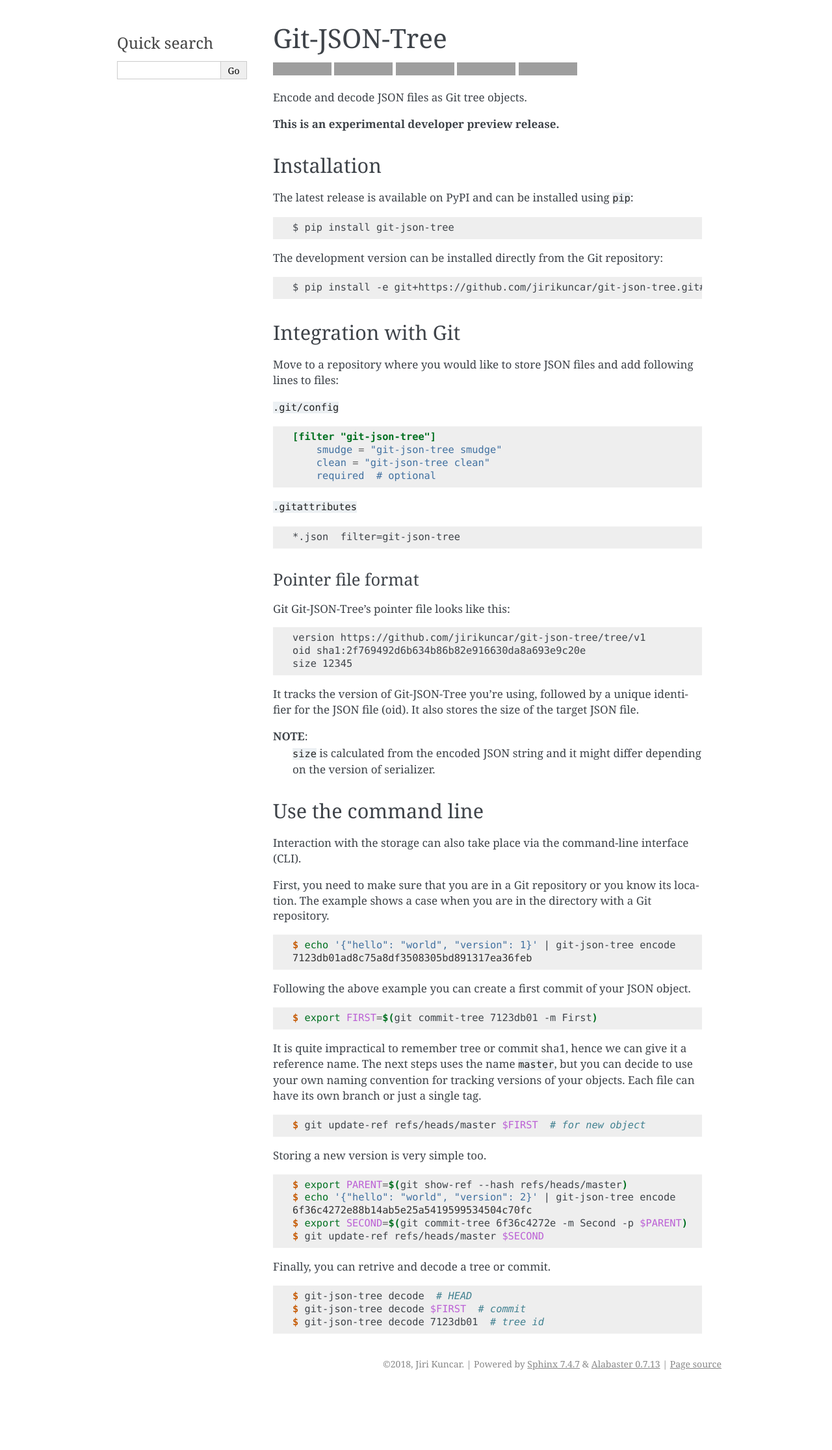
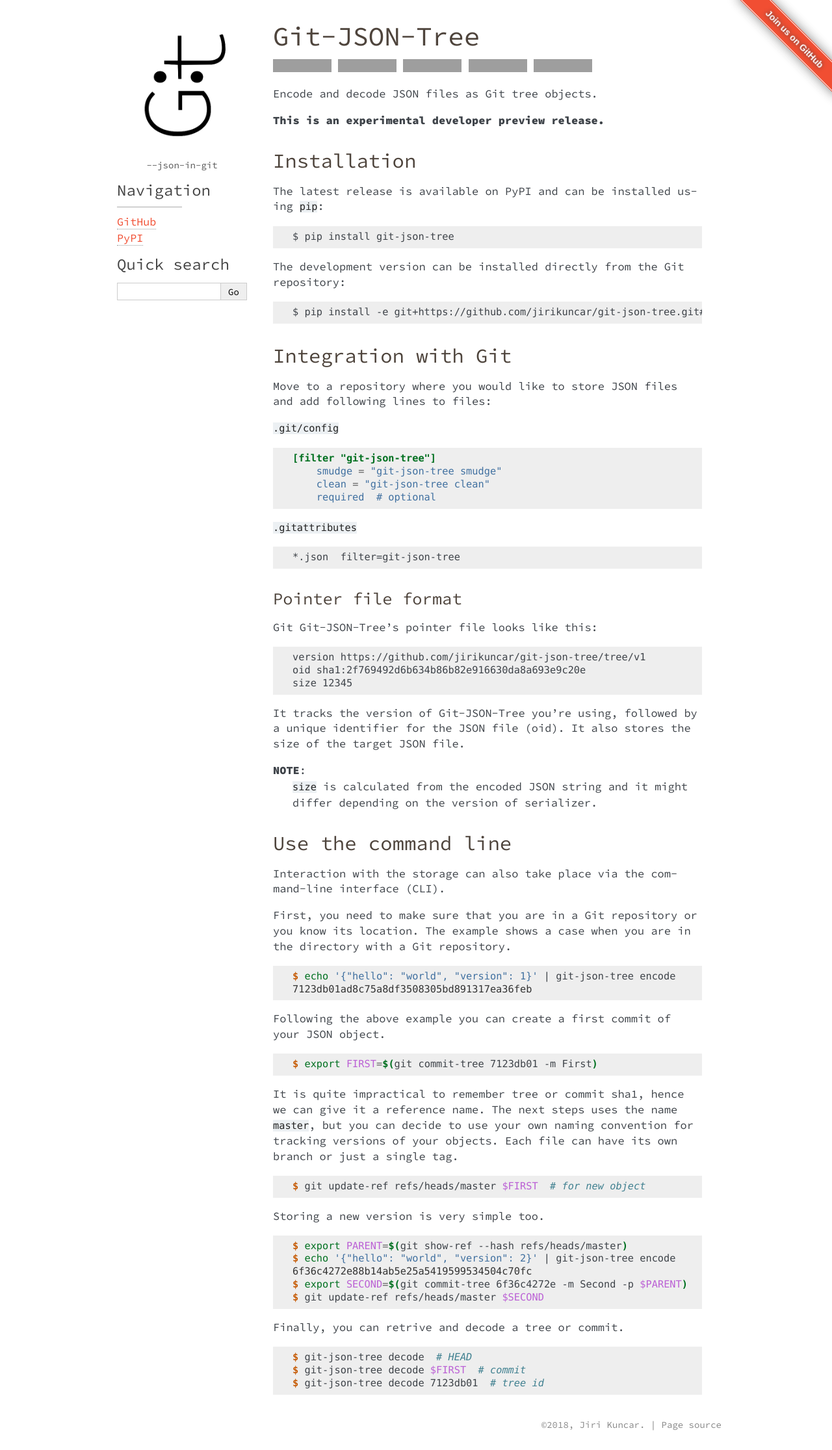
Before and after one commit to jirikuncar/git-json-tree, a Sphinx documentation site: the page built from docs/index.rst, in a window 1280 px wide. Shown: the whole page at 65% size. Built offline with Sphinx 7.4.7, drawn with Linux system fonts in a browser that asks for light colours; before the commit the page ends 2138 px from its top, so only the background shows below that; grey boxes are pictures that could not be loaded.

Commit message:
docs: new style

```diff
--- /dev/null
+++ b/docs/_static/custom.css
@@ -0,0 +1,69 @@
+body {
+    font-weight: 400;
+    color: #4e443c;
+}
+
+body h1,
+body h2,
+body h3,
+body h4,
+body h5 {
+    font-weight: 800;
+    color: #4e443c;
+}
+
+::selection {
+    background: #000;
+    color: #f14e32;
+}
+
+a, div.sphinxsidebar a {
+    color: #f14e32;
+    text-decoration: none;
+    transition-duration: 0.3s;
+    transition-property: color;
+}
+
+a:hover,
+div.sphinxsidebar a:hover,
+div.sphinxsidebar a.current {
+    color: #4e443c;
+}
+
+.blurb {
+    text-align: center;
+}
+
+.git-ribbon {
+    background: #f14e32;
+    overflow: hidden;
+    /* top left corner */
+    position: absolute;
+    right: -3em;
+    top: 2.5em;
+    /* 45 deg ccw rotation */
+    -moz-transform: rotate(45deg);
+    -webkit-transform: rotate(45deg);
+    /* shadow */
+    -moz-box-shadow: 0 0 1em #888;
+    -webkit-box-shadow: 0 0 1em #888;
+}
+
+.git-ribbon a {
+    border: 1px solid #fff;
+    color: #fff!important;
+    display: block;
+    font: bold 81.25% 'Helvetiva Neue', Helvetica, Arial, sans-serif;
+    margin: 0.05em 0 0.075em 0;
+    padding: 0.5em 3.5em;
+    text-align: center;
+    text-decoration: none;
+    /* shadow */
+    text-shadow: 0 0 0.5em #444;
+}
+
+@media screen and (max-width: 875px) {
+    div.sphinxsidebar {
+        background: #fff;
+    }
+}
--- /dev/null
+++ b/docs/_templates/about.html
@@ -0,0 +1,57 @@
+{% if theme_logo %}
+<p class="logo">
+  <a href="{{ pathto(master_doc) }}">
+    <img class="logo" src="{{ pathto('_static/' ~ theme_logo, 1) }}" alt="Logo"/>
+    {% if theme_logo_name|lower == 'true' %}
+    <h1 class="logo logo-name">{{ project }}</h1>
+    {% endif %}
+  </a>
+</p>
+{% else %}
+<h1 class="logo"><a href="{{ pathto(master_doc) }}">{{ project }}</a></h1>
+{% endif %}
+
+{% if theme_description %}
+<p class="blurb">{{ theme_description }}</p>
+{% endif %}
+
+{% if theme_github_user and theme_github_repo %}
+{% if theme_github_button|lower == 'true' %}
+<p>
+<iframe src="https://ghbtns.com/github-btn.html?user={{ theme_github_user }}&repo={{ theme_github_repo }}&type={{ theme_github_type }}&count={{ theme_github_count }}&size=large&v=2"
+  allowtransparency="true" frameborder="0" scrolling="0" width="200px" height="35px"></iframe>
+</p>
+{% endif %}
+{% endif %}
+
+{% if theme_travis_button|lower != 'false' %}
+{% if theme_travis_button|lower == 'true' %}
+    {% set path = theme_github_user + '/' + theme_github_repo %}
+{% else %}
+    {% set path = theme_travis_button %}
+{% endif %}
+<p>
+<a href="https://travis-ci.org/{{ path }}">
+    <img
+        alt="https://secure.travis-ci.org/{{ path }}.svg?branch={{ theme_badge_branch }}"
+        src="https://secure.travis-ci.org/{{ path }}.svg?branch={{ theme_badge_branch }}"
+    />
+</a>
+</p>
+{% endif %}
+
+{% if theme_codecov_button|lower != 'false' %}
+{% if theme_codecov_button|lower == 'true' %}
+    {% set path = theme_github_user + '/' + theme_github_repo %}
+{% else %}
+    {% set path = theme_codecov_button %}
+{% endif %}
+<p>
+<a href="https://codecov.io/github/{{ path }}">
+    <img
+    alt="https://codecov.io/github/{{ path }}/coverage.svg?branch={{ theme_badge_branch }}"
+    src="https://codecov.io/github/{{ path }}/coverage.svg?branch={{ theme_badge_branch }}"
+    />
+</a>
+</p>
+{% endif %}
--- /dev/null
+++ b/docs/_templates/layout.html
@@ -0,0 +1,14 @@
+{% extends "!layout.html" %}
+
+{%- block extrahead %}
+  {{ super() }}
+  <link href="https://fonts.googleapis.com/css?family=Source+Code+Pro:200,400,600,900&amp;subset=latin-ext" rel="stylesheet">
+  <link rel="dns-prefetch" href="//fonts.googleapis.com">
+{%- endblock extrahead %}
+
+{%- block content %}
+  <div class="git-ribbon">
+    <a href="http://github.com/{{ theme_github_user }}" rel="me">{{ _('Join us on GitHub') }}</a>
+  </div>
+  {{ super() }}
+{%- endblock content %}
--- a/docs/conf.py
+++ b/docs/conf.py
@@ -103,7 +103,26 @@
 # further.  For a list of options available for each theme, see the
 # documentation.
 #
-# html_theme_options = {}
+html_theme_options = {
+    'description': '--json-in-git',
+    'github_user': 'jirikuncar',
+    'github_repo': 'git-json-tree',
+    'github_button': False,
+    'github_banner': False,
+    'logo': 'favicon.png',
+    'show_powered_by': False,
+    'extra_nav_links': {
+        'GitHub': 'https://github.com/jirikuncar/git-json-tree',
+        'PyPI': 'https://pypi.python.org/pypi/git-json-tree/',
+    },
+    'font_family': 'Source Code Pro,monospace',
+    'head_font_family': 'Source Code Pro,monospace',
+}
+
+# The name of an image file (within the static path) to use as favicon of the
+# docs.  This file should be a Windows icon file (.ico) being 16x16 or 32x32
+# pixels large.
+html_favicon = '_static/favicon.png'
 
 # Add any paths that contain custom static files (such as style sheets) here,
 # relative to this directory. They are copied after the builtin static files,
@@ -117,7 +136,9 @@
 # refs: http://alabaster.readthedocs.io/en/latest/installation.html#sidebars
 html_sidebars = {
     '**': [
-        'relations.html',  # needs 'show_related': True theme option to display
+        'about.html',
+        'navigation.html',
+        'relations.html',
         'searchbox.html',
     ]
 }
```
Also changed, not shown: setup.cfg (added, +15 -0 lines), docs/_static/favicon.png (added).
